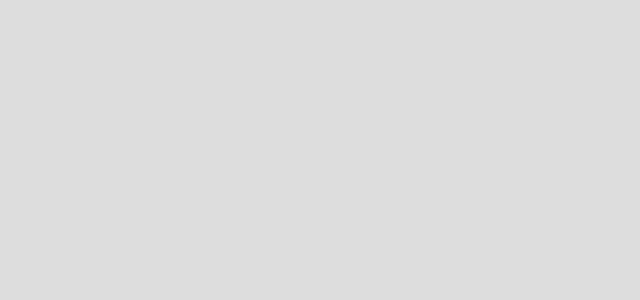
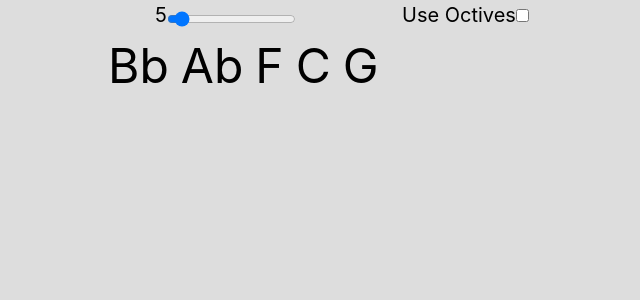
Before and after one commit to Zane-Reisbig/ReisbigWebsite, a React (Create React App) app: page /projects/guitar in a window 1280 px wide. Before the commit this address had no page. Shown: the top 300 px of the page, without its empty margins (298-938 px from the left). Built offline with nearby package versions, Linux system fonts and the light colour scheme.

Commit message:
Added Guitar Thing

```diff
--- a/package.json
+++ b/package.json
@@ -3,7 +3,7 @@
   "version": "0.1.0",
   "private": true,
   "dependencies": {
-    "@craco/craco": "^6.4.2",
+    "@craco/craco": "^6.4.3",
     "@testing-library/jest-dom": "^5.15.1",
     "@testing-library/react": "^11.2.7",
     "@testing-library/user-event": "^12.8.3",
--- /dev/null
+++ b/src/guitarThing/App.css
@@ -0,0 +1,29 @@
+.flexSpace {
+    display: flex;
+    flex-wrap: nowrap;
+    justify-content: space-around;
+}
+
+.flex {
+    display: flex;
+    flex-wrap: wrap;
+}
+
+.inline {
+    display: inline;
+}
+
+.main-container {
+    width: 60%;
+    margin: 0 auto;
+    padding: 0;
+}
+
+.m-x20{
+    margin-left: 20px;
+    margin-right: 20px;
+}
+
+.rangeSelector{
+    transform: translateY(5px);
+}
--- /dev/null
+++ b/src/guitarThing/Guitar.js
@@ -0,0 +1,78 @@
+import React from "react";
+import Note from "./Note";
+
+import "./App.css";
+
+export default class Guitar extends React.Component {
+	constructor(props) {
+		super(props);
+		this.state = {
+			useOctives: false,
+			amount: 5,
+			notes: [],
+			allPossible: [
+				"C",
+				"C#",
+				"Db",
+				"D#",
+				"Eb",
+				"E",
+				"F",
+				"F#",
+				"Gb",
+				"G",
+				"G#",
+				"Ab",
+				"A",
+				"A#",
+				"Bb",
+				"B"
+			]
+		};
+
+		this.setAmountHandler = this.setAmountHandler.bind(this);
+		this.setNoteHandler = this.setNoteHandler.bind(this);
+	}
+
+	componentDidMount(){
+		this.setNoteHandler();
+	}
+
+	setNoteHandler(){
+		let notes = [];
+		for (let i = 0; i < this.state.amount; i++) {
+			let note = this.state.allPossible[Math.floor(Math.random() * this.state.allPossible.length)];
+			notes.push(<Note noteName={note} checked={this.state.useOctives} key={i}/>);
+		}
+		this.setState({notes: notes});
+	}
+	setAmountHandler(e){
+		this.setState({amount : e.target.value})
+		this.setNoteHandler();
+	}
+
+    render(){
+		return(
+			<div className="main-container">
+				<div>
+					<div className="flexSpace ">
+						<div>
+							<label>{this.state.amount}<input className="rangeSelector" type={"range"} value={this.state.amount} onChange={this.setAmountHandler} min={2} max={50}></input></label>
+						</div>
+						<div className="flex">
+							<label>Use Octives<input type={"checkbox"} onChange={async (e) => {await this.setState({useOctives:e.target.checked}); this.setNoteHandler()}}></input></label>
+						</div>
+					</div>
+				</div>
+
+				<div className="flex ">
+					{
+						this.state.notes.map((note) => {
+							return note;
+						})
+					}
+				</div>
+			</div>
+		);
+	};
+}
--- /dev/null
+++ b/src/guitarThing/Note.css
@@ -0,0 +1,16 @@
+.note {
+    margin-left: 6px;
+    margin-right: 6px;
+    font-size: 48px;
+    animation-duration: 1s;
+    animation-name: fadeIn;
+}
+
+@keyframes fadeIn {
+    from {
+        opacity: 0;
+    }
+    to {
+        opacity: 1;
+    }
+}
--- /dev/null
+++ b/src/guitarThing/Note.js
@@ -0,0 +1,14 @@
+import "./Note.css"
+
+export default function Note(props){
+
+    let noteName = props.noteName;
+    let octave = Math.floor(Math.random() * 5) + 1;
+    let renderNote = props.checked ? noteName + " " + octave : noteName;
+
+    return (
+        <div className="note">
+            <p>{renderNote}</p>
+        </div>
+    );
+}
--- /dev/null
+++ b/src/guitarThing/index.css
@@ -0,0 +1,13 @@
+body {
+  margin: 0;
+  font-family: "Open Sans";
+  -webkit-font-smoothing: antialiased;
+  -moz-osx-font-smoothing: grayscale;
+  background-color: rgb(30, 30, 30);
+  color: rgb(140, 220, 218);
+}
+
+code {
+  font-family: source-code-pro, Menlo, Monaco, Consolas, 'Courier New',
+    monospace;
+}
--- a/src/index.js
+++ b/src/index.js
@@ -12,12 +12,15 @@ import Projects from './components/Projects';
 import PunchIt from './timeCounter/PunchIt';
 import NoteApp from './noteaggregator';
 
+import Guitar from './guitarThing/Guitar';
+
 
 // 1: Name of the project
 // 2: Route to the project
 const projects = {
 	"Punch It": "punchIt",
 	"Line Counter" : "noteaggregator",
+	"Guitar App": "guitar",
 	"Coming Soon": "egg",
 }
 
@@ -31,6 +34,7 @@ ReactDOM.render(
 				<Route path="projects"                 element={<Projects title={"Projects"} projects={projects}/>} />
 				<Route path="projects/punchit"         element={<PunchIt  title={"Punch It"} />} />
 				<Route path="projects/noteaggregator"  element={<NoteApp  title={"Note Aggregator"} />} />
+				<Route path="projects/guitar"          element={<Guitar   title={"Eddie Van Halen"} />} />
 
 				<Route path="projects/egg"     		   element={<Egg      title={"It's not easter"} />} />
 			</Routes>
```
Also changed, not shown: 1 other file (tests, documents, lock files or other folders).
